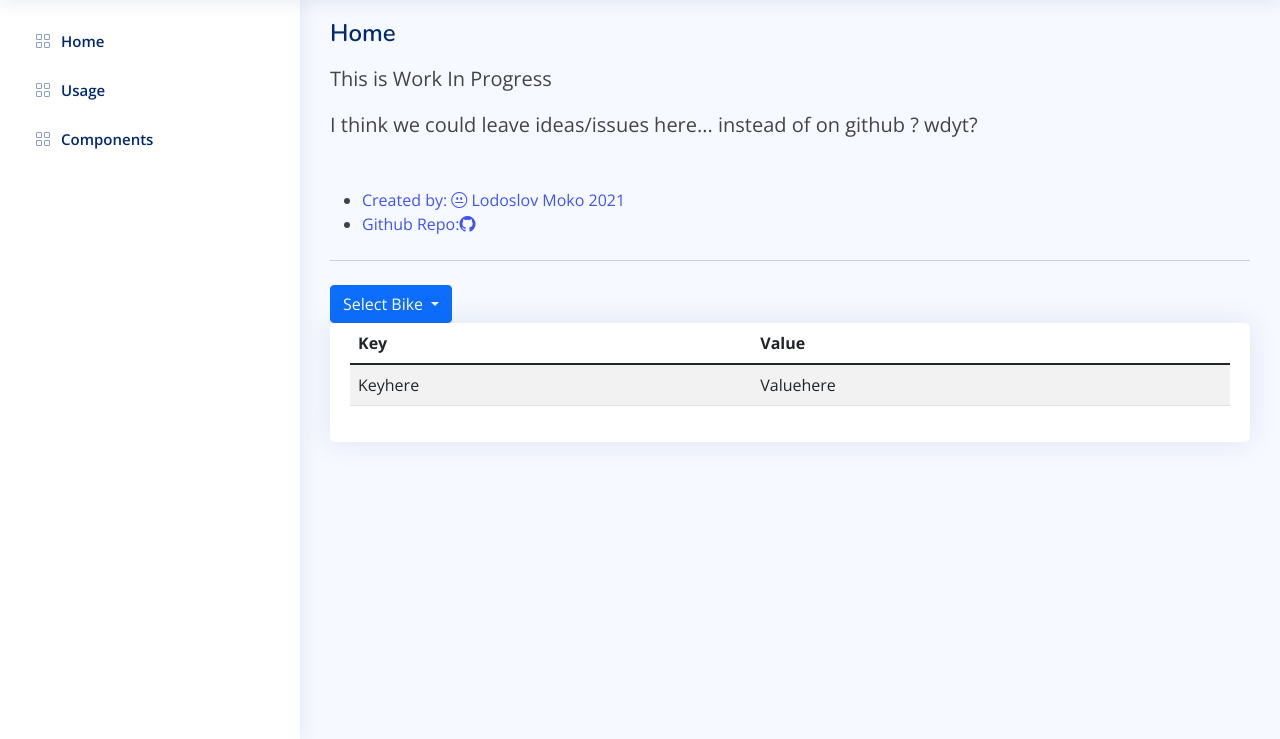
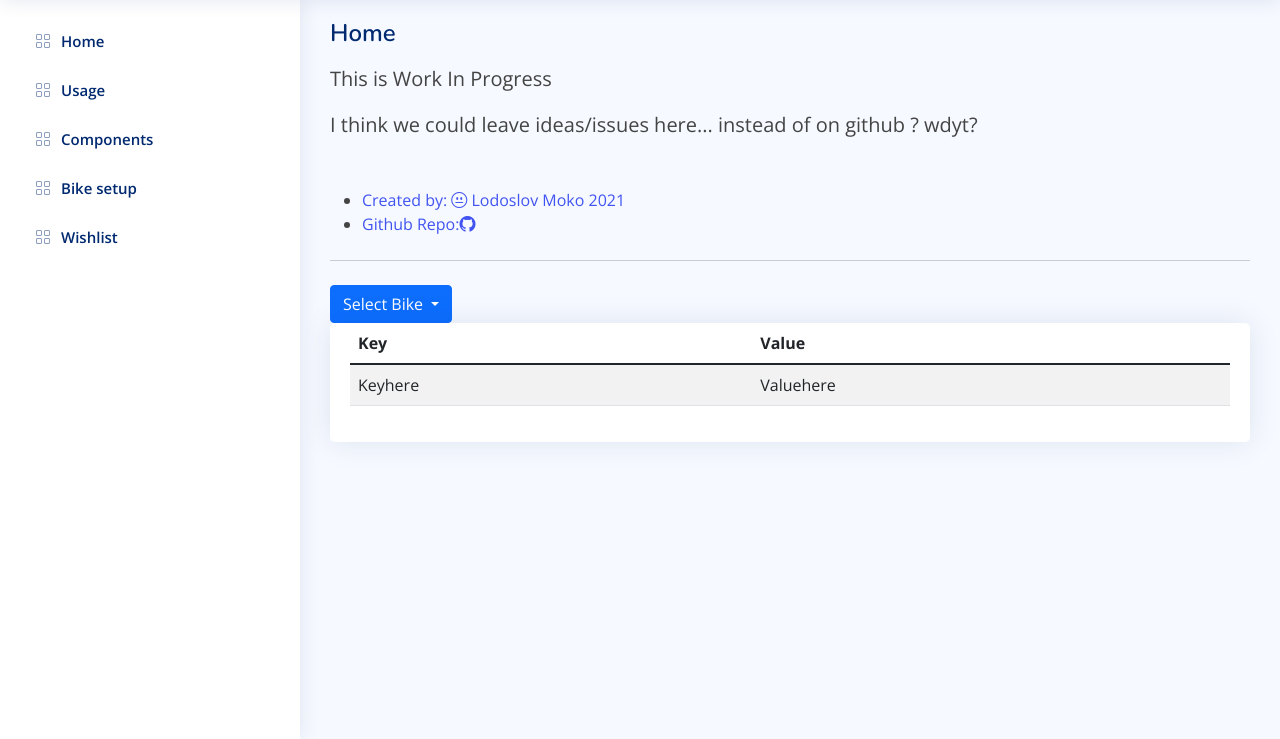
Before and after one commit to Ladia-m/bike_garage, a Flask app: page / in a window 1280 px wide. Shown: the part 61-800 px from the top of the page. Run offline with Flask 2, Linux system fonts and the light colour scheme; some libraries are stand-ins or nearby versions.

Commit message:
Create base.html
Adding removed list items into sidebar so we don't forget them

```diff
--- a/templates/base.html
+++ b/templates/base.html
@@ -52,6 +52,18 @@
           <span>Components</span>
         </a>
       </li>
+      <li class="nav-item">
+        <a class="nav-link collapsed" href="#">
+          <i class="bi bi-grid"></i>
+          <span>Bike setup</span>
+        </a>
+      </li>
+      <li class="nav-item">
+        <a class="nav-link collapsed" href="#">
+          <i class="bi bi-grid"></i>
+          <span>Wishlist</span>
+        </a>
+      </li>
     </ul>
   </aside>
   <main id="main" class="main">
```
Lines whose indentation alone changed are shown as unchanged.
